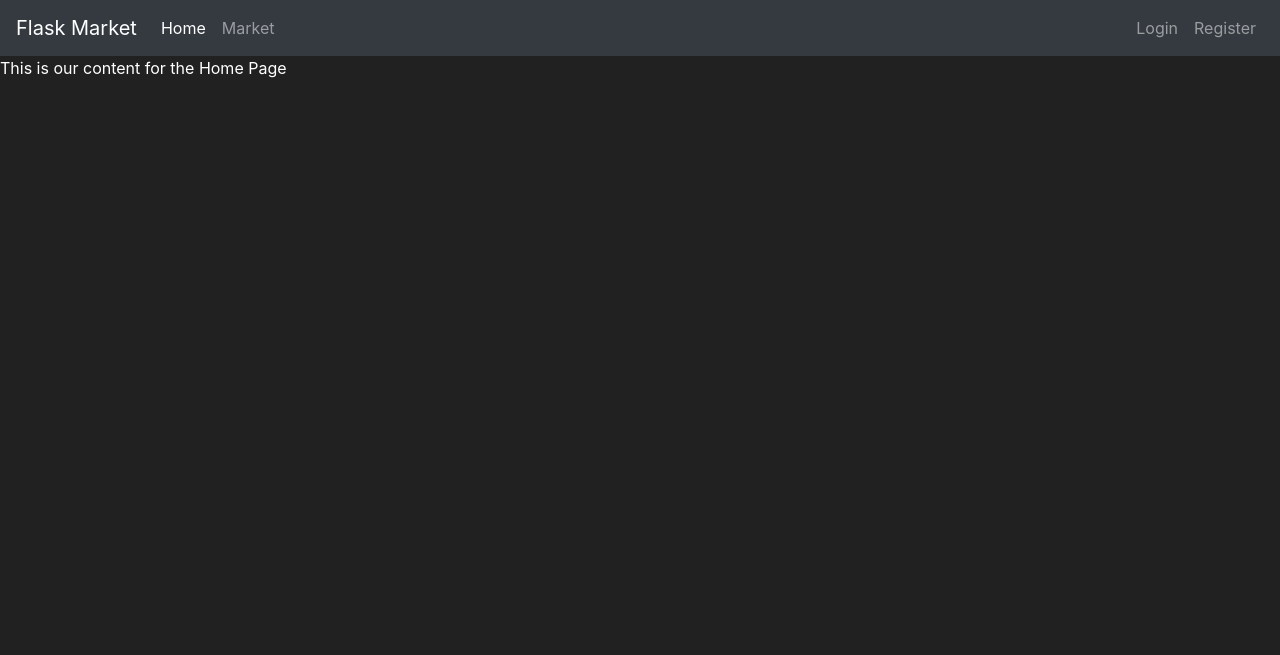
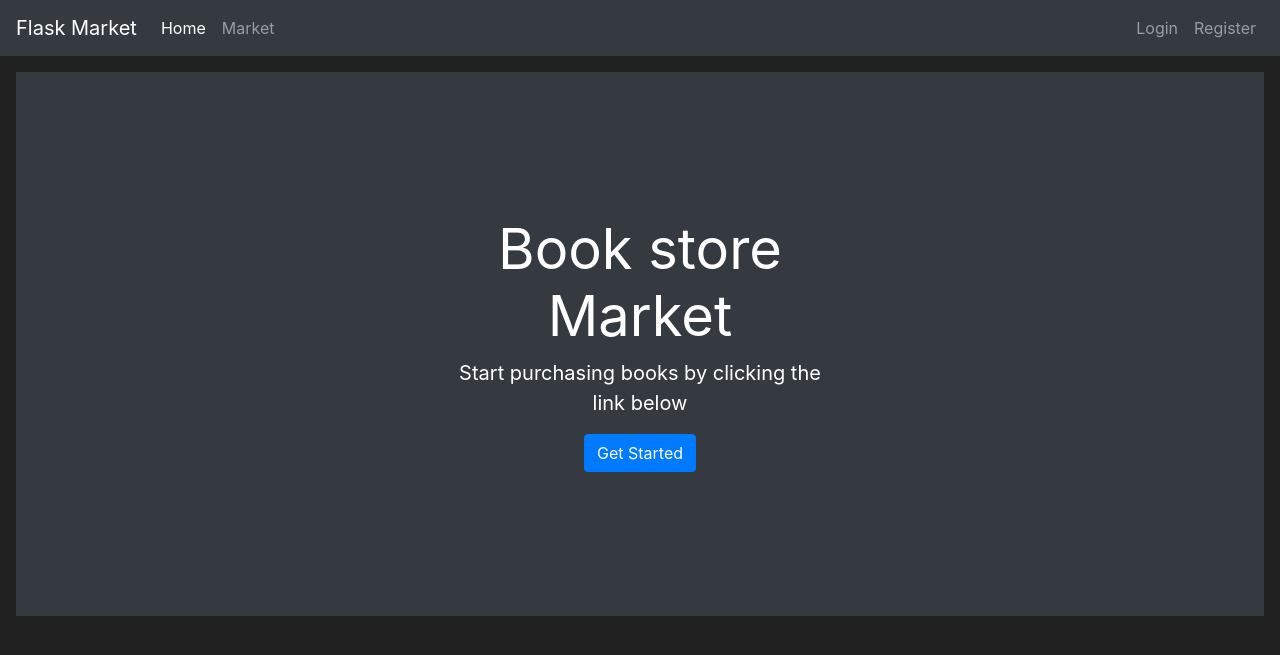
Before and after one commit to Adebowale-Morakinyo/flask-bookstore-web-app, a Flask app: page / in a window 1280 px wide. Shown: the top 655 px of the page. Run offline with Flask 2, Linux system fonts and the light colour scheme; some libraries are stand-ins or nearby versions.

Commit message:
Logout & Customizations

```diff
--- a/market/__init__.py
+++ b/market/__init__.py
@@ -5,8 +5,11 @@ from flask_login import LoginManager
 
 app = Flask(__name__)
 app.config['SQLALCHEMY_DATABASE_URI'] = 'sqlite:///store.db'
-app.config['SECRET_KEY'] = 'ec9439cfc6c796ae2029594d'
+app.config['SECRET_KEY'] = 'usesomethingsecure231'
 db = SQLAlchemy(app)
 bcrypt = Bcrypt(app)
 login_manager = LoginManager(app)
+login_manager.login_view = "login_page"
+login_manager.login_message_category = "info"
+
 from market import routes
--- a/market/routes.py
+++ b/market/routes.py
@@ -3,7 +3,7 @@ from flask import render_template, redirect, url_for, flash
 from market.models import Item, User
 from market.forms import RegisterForm, LoginForm
 from market import db
-from flask_login import login_user
+from flask_login import login_user, logout_user, login_required
 
 
 @app.route('/')
@@ -13,6 +13,7 @@ def home_page():
 
 
 @app.route('/market')
+@login_required
 def market_page():
     items = Item.query.all()
     return render_template('market.html', books=items)
@@ -27,10 +28,12 @@ def register_page():
                               password=form.password1.data)
         db.session.add(user_to_create)
         db.session.commit()
+        login_user(user_to_create)
+        flash(f"Account created successfully! You are now logged in as {user_to_create.username}", category='success')
         return redirect(url_for('market_page'))
-    if form.errors != {}:  # If there are not errors from the validations
+    if form.errors != {}:  # no errors from validation
         for err_msg in form.errors.values():
-            flash(f'Error occured while creating user: {err_msg}', category='danger')
+            flash(f'Error occurred while creating user: {err_msg}', category='danger')
 
     return render_template('register.html', form=form)
 
@@ -50,3 +53,10 @@ def login_page():
             flash('Username and password are not match! Please try again', category='danger')
 
     return render_template('login.html', form=form)
+
+
+@app.route('/logout')
+def logout_page():
+    logout_user()
+    flash("You have been logged out!", category='info')
+    return redirect(url_for("home_page"))
--- a/market/templates/base.html
+++ b/market/templates/base.html
@@ -40,7 +40,7 @@
                     <a class="nav-link">Welcome, {{ current_user.username }}</a>
                 </li>
                 <li class="nav-item">
-                    <a class="nav-link" href="#">Logout</a>
+                    <a class="nav-link" href="{{ url_for('logout_page') }}">Logout</a>
                 </li>
             </ul>
           {% else %}
--- a/market/templates/home.html
+++ b/market/templates/home.html
@@ -1,8 +1,15 @@
 {% extends 'base.html' %}
 {% block title %}
-    Home Page
+    Welcome to Jim Shaped Coding Market
 {% endblock %}
-
 {% block content %}
-    This is our content for the Home Page
+    <div class="position-relative overflow-hidden p-3 p-md-5 m-md-3 text-center bg-dark" style="color:white">
+        <div class="col-md-5 p-lg-5 mx-auto my-5">
+            <h1 class="display-4 font-weight-normal">Book store Market</h1>
+            <p class="lead font-weight-normal">Start purchasing books by clicking the link below</p>
+            <a class="btn btn-primary" href="{{ url_for('market_page') }}">Get Started</a>
+        </div>
+        <div class="product-device box-shadow d-none d-md-block"></div>
+        <div class="product-device product-device-2 box-shadow d-none d-md-block"></div>
+    </div>
 {% endblock %}
--- a/run.py
+++ b/run.py
@@ -1,5 +1,5 @@
 from market import app
 
-# Checks if the run.py file has executed directly and not imported
+# Dealing with circular imports
 if __name__ == '__main__':
     app.run(port=5000, debug=True)
```
Also changed, not shown: README.md, market/forms.py (line endings or trailing spaces).
